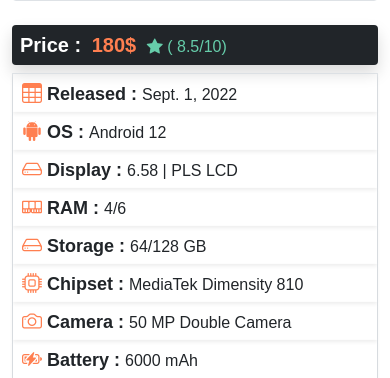
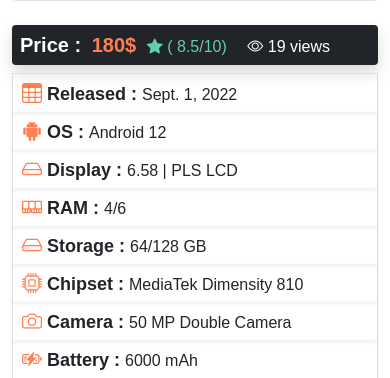
Before and after one commit to engnraminul/Phone-Store, a Django app: a page that uses templates/phone/phone_details.html in a window 390 px wide. Shown: the part 638-1016 px from the top of the page. Run offline with Django 4.2, Linux system fonts and the light colour scheme; data comes from the database, SQL or seed files in the repository; both versions use the stored data as it was after the commit; parts of the project's set-up code (start-up, migrations or seed data) failed here and were passed over; some libraries are stand-ins or nearby versions.

Commit message:
create views count in phone details

```diff
--- a/Phone/models.py
+++ b/Phone/models.py
@@ -6,7 +6,6 @@ from django.db import models
 from django.utils.text import slugify
 from django.utils.safestring import mark_safe
 from django.urls import reverse
-from django.core.validators import MinValueValidator, MaxValueValidator
 
 
 class ProcessorBrand(models.Model):
@@ -111,7 +110,6 @@ class Phone(models.Model):
     updated = models.DateTimeField(auto_now=True)
     price = models.IntegerField(null=True, blank=True)
     old_price = models.IntegerField(null=True, blank=True)
-
     rating = models.FloatField(null=True, blank=True)
 
 
@@ -219,6 +217,7 @@ class Phone(models.Model):
     seo_title = models.CharField(max_length=70, null=True, blank=True)
     seo_des = models.TextField(max_length=170, null=True, blank=True)
     slug = models.CharField(max_length=70, unique=True, null=True, blank=True)
+    views = models.IntegerField(default=0)
 
 
     def save(self, *args, **kwargs):
--- a/Phone/views.py
+++ b/Phone/views.py
@@ -7,8 +7,6 @@ from .models import GalleryImage, Phone, PhoneBrand, ProcessorBrand, Processor
 from django.http import JsonResponse
 from django.core.paginator import Paginator
 import datetime
-
-
 
 
 
@@ -111,6 +109,8 @@ def phone_filter(request, slug, status):
 
 def phone_details(request, slug):
     phone = Phone.objects.get(slug=slug)
+    phone.views += 1
+    phone.save()
     brand_phone = Phone.objects.filter(brand=phone.brand,)[:6]
     currentdate = datetime.date.today()
     date = currentdate.strftime("%B, %Y")
--- a/StoreMain/settings.py
+++ b/StoreMain/settings.py
@@ -44,6 +44,7 @@ INSTALLED_APPS = [
     'page',
     'blog',
     'tinymce',
+
 
 ]
 
--- a/templates/phone/phone_details.html
+++ b/templates/phone/phone_details.html
@@ -65,6 +65,8 @@
                     {% elif phone.rating < 5.9 %}
                     <span class="text-end h6 bi bi-star-fill" style="color: #DC143C;"> ( {{phone.rating}}/10)</span>
                     {% endif %}
+
+                    <span class="text-white bi bi-eye h6 text-end" style="padding-left: 15px;">  {{phone.views}} views</span>
 
                </h5>
           </div>
@@ -716,7 +718,7 @@
         </div>
       </div>
 
-<div class="bi bi-eye-fill text-start"></div>
+<div class="bi bi-eye-fill text-start">  {{phone.views}}</div>
 
 
 <div class="row">
```
Also changed, not shown: Phone/migrations/0022_phone_views.py (added), Phone/migrations/0023_alter_phone_views.py (added), Phone/migrations/0024_remove_phone_views.py (added), Phone/migrations/0025_phone_views.py (added), db.sqlite3.
